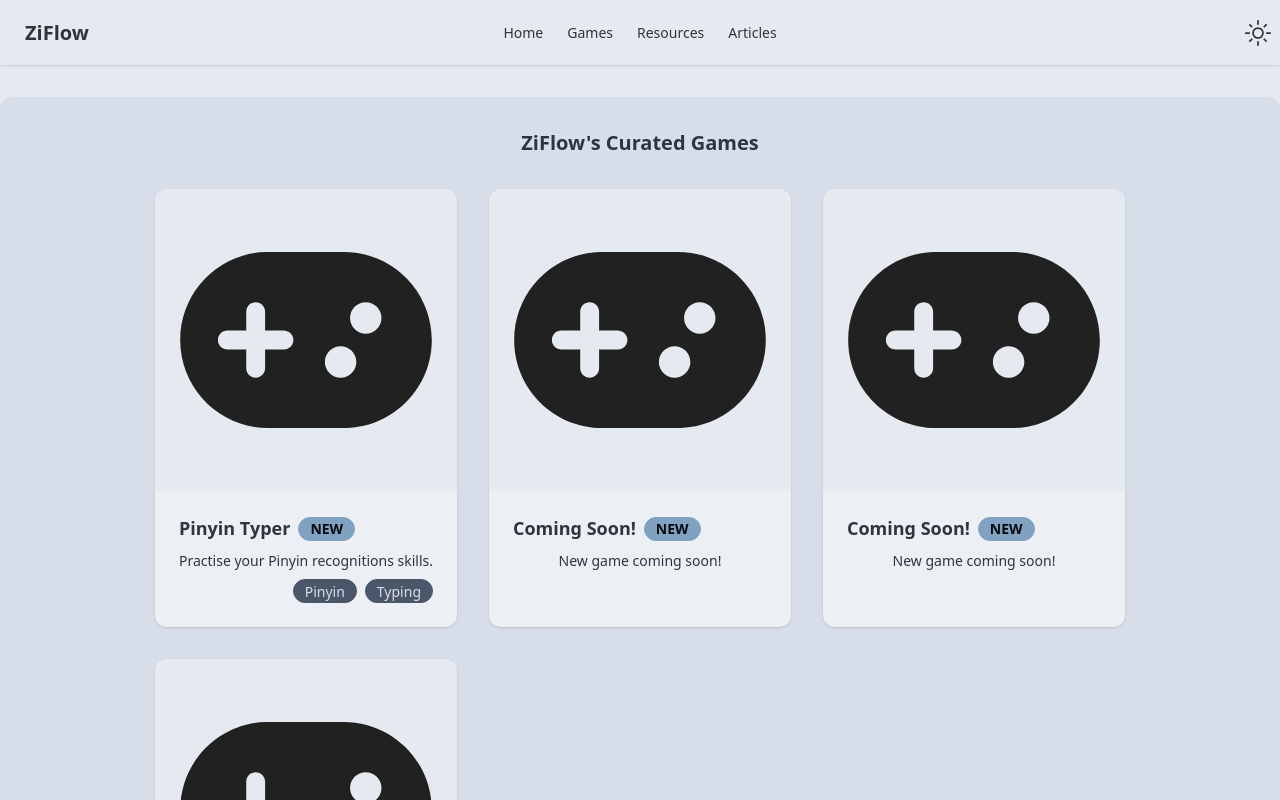
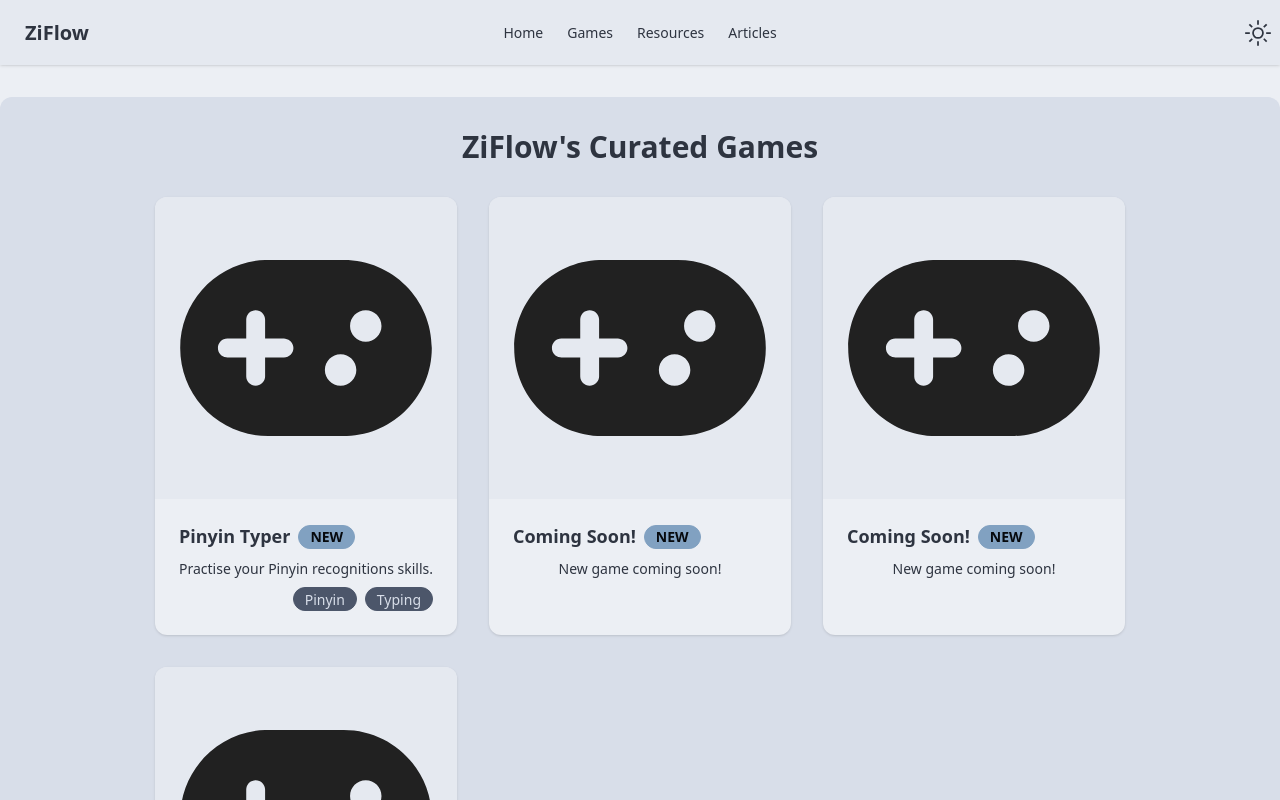
Before and after one commit to TheRobertLing/flowZH, a Vue app: page /games in a window 1280 px wide. Shown: the top 800 px of the page. Built offline with nearby package versions, Linux system fonts and the light colour scheme.

Commit message:
adjusted font sizing

```diff
--- a/src/views/GamesPageView.vue
+++ b/src/views/GamesPageView.vue
@@ -5,7 +5,7 @@ import { gameMetaInfoList } from '@/data/games';
 
 <template>
 
-  <div class="bg-base-200 flex justify-center gap-8">
+  <div class="flex justify-center gap-8">
     <!-- Left Sidebar for future content-->
     <!-- <div class="border grow-1 min-h-screen">
       Left
@@ -13,7 +13,7 @@ import { gameMetaInfoList } from '@/data/games';
 
     <!-- Main Content -->
     <div class="flex flex-col max-w-352 items-center bg-base-300 grow-3 min-h-screen text-center mt-8 mb-8 rounded-xl p-8">
-      <h2 class="text-xl font-semibold mb-8 select-none">ZiFlow's Curated Games</h2>
+      <h2 class="text-3xl font-bold mb-8 select-none">ZiFlow's Curated Games</h2>
 
       <!-- Game Cards -->
       <div class="grid-container grid gap-8 mb-8 max-w-7xl">
```
